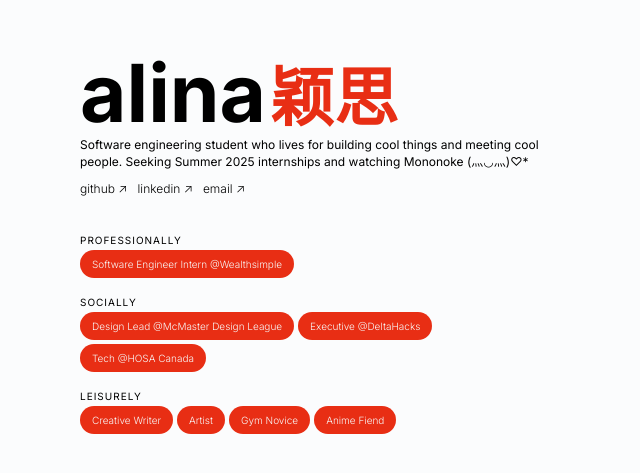
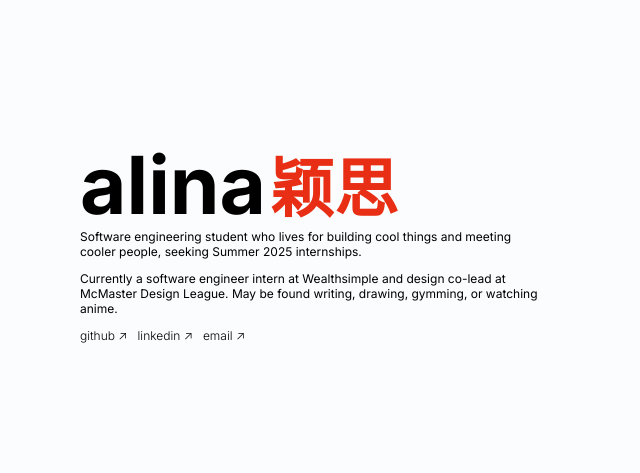
Before and after one commit to charcoalyy/portfolio, a React (Vite) app: page / in a window 1280 px wide. Shown: the part 161-634 px from the top of the page, without its empty margins (0-640 px from the left). Built offline with nearby package versions, Linux system fonts and the light colour scheme.

Commit message:
reduce visual clutter

```diff
--- a/src/components/constants/about.ts
+++ b/src/components/constants/about.ts
@@ -1,5 +1,7 @@
 export const about = {
-  bio: "Software engineering student who lives for building cool things and meeting cool people. Seeking Summer 2025 internships and watching Mononoke (⺣◡⺣)♡*",
+  bio: "Software engineering student who lives for building cool things and meeting cooler people, seeking Summer 2025 internships.",
+  current:
+    "Currently a software engineer intern at Wealthsimple and design co-lead at McMaster Design League. May be found writing, drawing, gymming, or watching anime.",
   professional: ["Software Engineer Intern @Wealthsimple"],
   community: [
     "Design Lead @McMaster Design League",
--- a/src/components/organisms/About.tsx
+++ b/src/components/organisms/About.tsx
@@ -1,7 +1,6 @@
-import Chips from "@molecules/Chips";
-import { about } from "../constants/about";
-import styles from "./styles.module.scss";
-import { socials } from "../constants/external";
+import { about } from "../constants/about"
+import styles from "./styles.module.scss"
+import { socials } from "../constants/external"
 
 const About = () => {
   return (
@@ -11,6 +10,7 @@ const About = () => {
         <h2>颖思</h2>
       </div>
       <p>{about.bio}</p>
+      <p>{about.current}</p>
       <div className={styles.socials}>
         {socials.map((link) => (
           <a
@@ -23,13 +23,8 @@ const About = () => {
           </a>
         ))}
       </div>
-      <div className={styles.chips}>
-        <Chips chips={about.professional} label="Professionally" />
-        <Chips chips={about.community} label="Socially" />
-        <Chips chips={about.leisurely} label="Leisurely" />
-      </div>
     </div>
-  );
-};
+  )
+}
 
-export default About;
+export default About
```
